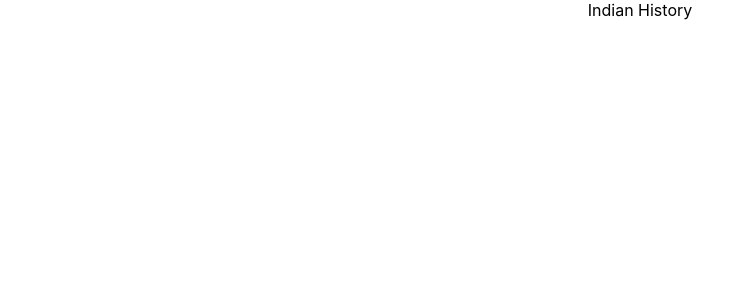
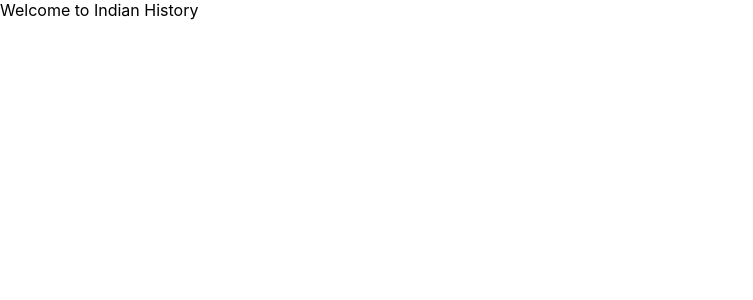
Before and after one commit to saraswathi22-mac/indian-history, a React (Create React App) app: page / in a window 1280 px wide. Shown: the top 300 px of the page, without its empty margins (0-753 px from the left). Built offline with nearby package versions, Linux system fonts and the light colour scheme.

Commit message:
Added starter files

```diff
--- a/src/App.tsx
+++ b/src/App.tsx
@@ -1,11 +1,13 @@
-import React from 'react';
-import './App.css';
+import React from "react";
+import { Routes, Route } from "react-router-dom";
+import "./App.css";
+import Home from "./components/Home/Home";
 
 function App() {
   return (
-    <div className="App">
-      Indian History
-    </div>
+    <Routes>
+      <Route path="/" element={<Home />} />
+    </Routes>
   );
 }
 
--- /dev/null
+++ b/src/components/Home/Home.tsx
@@ -0,0 +1,9 @@
+import React from 'react'
+
+const Home = () => {
+  return (
+    <div>Welcome to Indian History</div>
+  )
+}
+
+export default Home
--- a/src/index.tsx
+++ b/src/index.tsx
@@ -1,13 +1,17 @@
-import React from 'react';
-import ReactDOM from 'react-dom/client';
-import './index.css';
-import App from './App';
+import React from "react";
+import ReactDOM from "react-dom/client";
+import { BrowserRouter } from "react-router-dom";
+import "./index.css";
+
+import App from "./App";
 
 const root = ReactDOM.createRoot(
-  document.getElementById('root') as HTMLElement
+  document.getElementById("root") as HTMLElement
 );
 root.render(
   <React.StrictMode>
-    <App />
+    <BrowserRouter>
+      <App />
+    </BrowserRouter>
   </React.StrictMode>
 );
```
